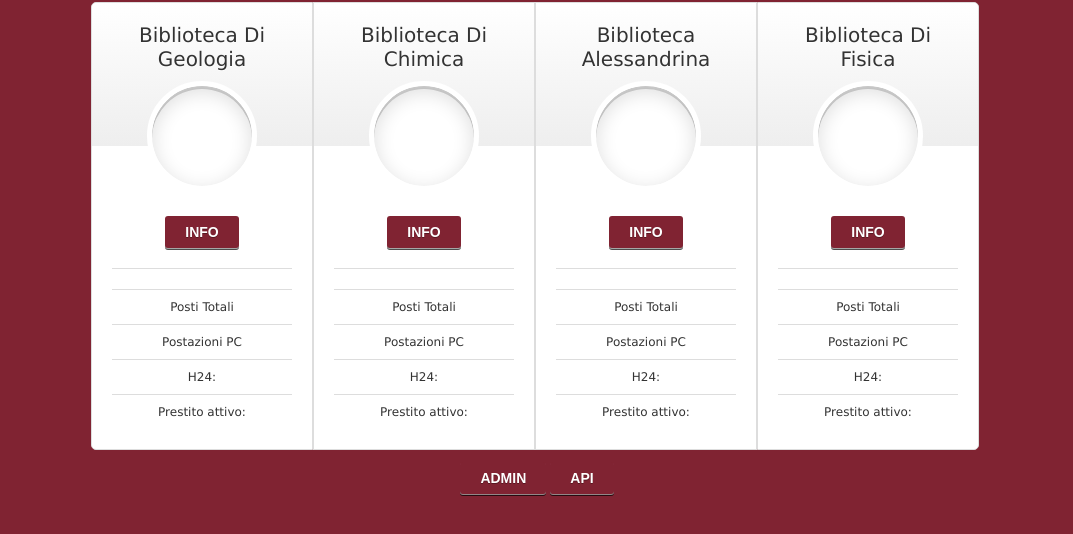
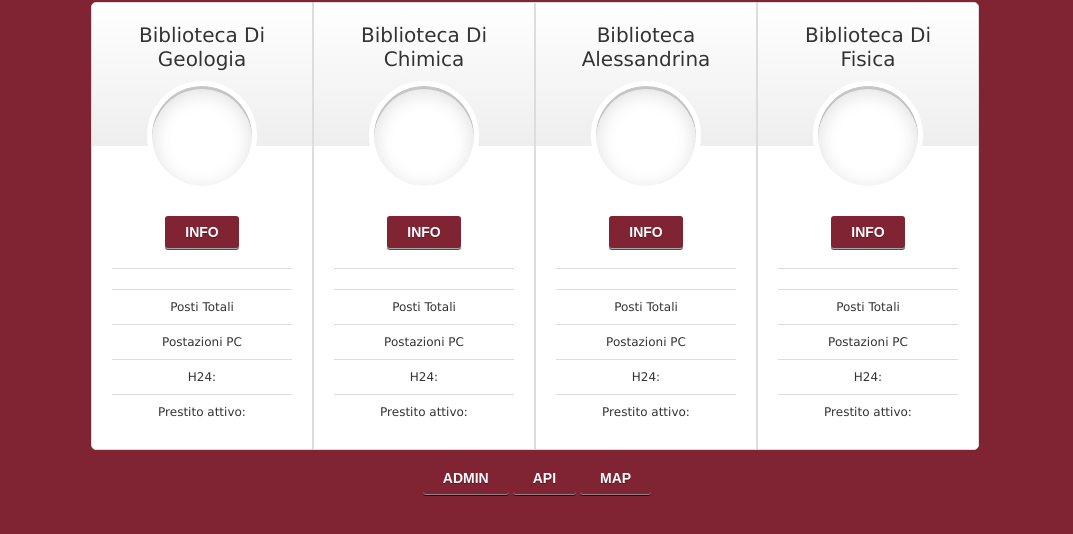
Before and after one commit to nicholas0g/biblio-enigma, a plain HTML site: page home.html in a window 1280 px wide. Shown: the part 138-672 px from the top of the page, without its empty margins (103-1176 px from the left). Drawn offline with Linux system fonts and the light colour scheme; no server answers.

Commit message:
added button for link home with map

```diff
--- a/home.html
+++ b/home.html
@@ -110,7 +110,7 @@
         </ul>
     </div>
 	</div>
-<center>	<a id="bottone" href="javascript:admin();">ADMIN</a> <a id="bottone" href="javascript:info();">API</a></center>
+<center><a id="bottone" href="javascript:admin();">ADMIN</a> <a id="bottone" href="javascript:info();">API</a> <a id="bottone" href="map.html">MAP</a> </center>
 </body>
 
 </html>
```
